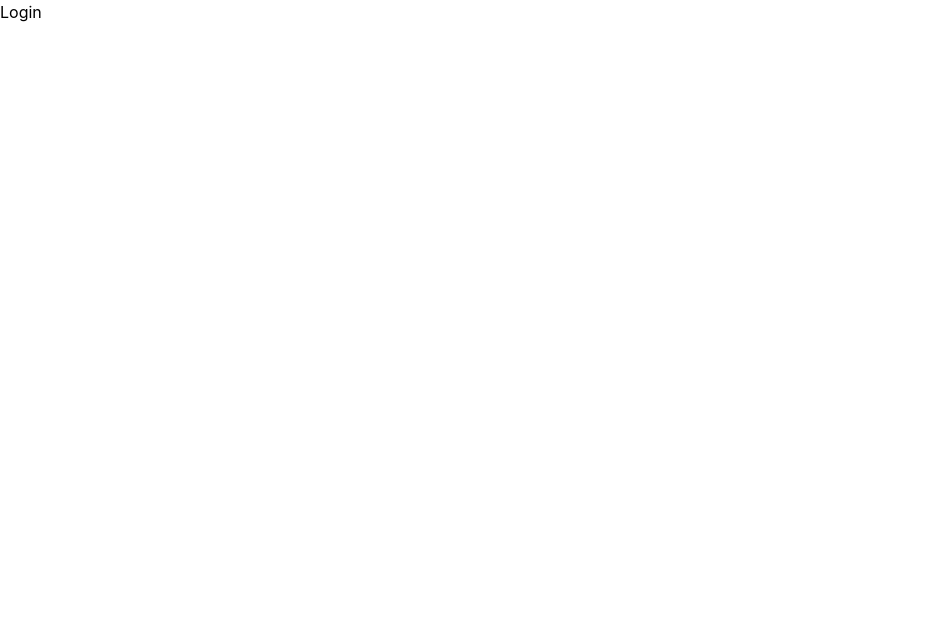
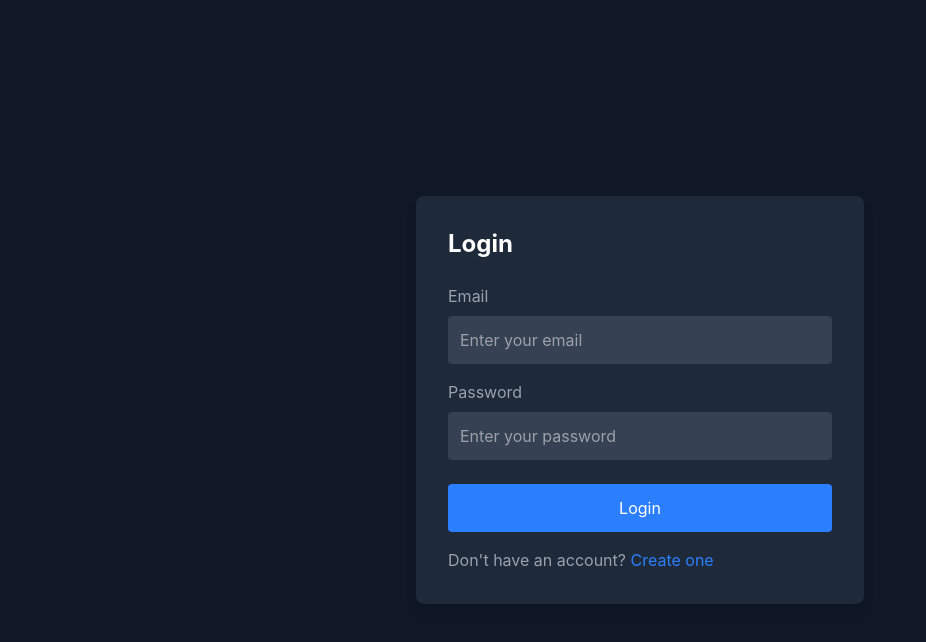
Before and after one commit to arhamofficial06/OMNIX, a React app in the folder frontend/: page /login in a window 1280 px wide. Shown: the top 642 px of the page, without its empty margins (0-926 px from the left). Built offline with nearby package versions, Linux system fonts and the light colour scheme; the HTML template or start-up script is replaced by a standard one.

Commit message:
Login page UI Created

```diff
--- /dev/null
+++ b/frontend/src/Pages/Login/Login.jsx
@@ -0,0 +1,49 @@
+import { Link } from "react-router-dom";
+
+const Login = () => {
+  return (
+    <div className="min-h-screen flex items-center justify-center bg-gray-900">
+      <div className="bg-gray-800 p-8 rounded-lg shadow-lg w-full max-w-md">
+        <h2 className="text-2xl font-bold text-white mb-6">Login</h2>
+        <form>
+          <div className="mb-4">
+            <label className="block text-gray-400 mb-2" htmlFor="email">
+              Email
+            </label>
+            <input
+              type="email"
+              id="email"
+              className="w-full p-3 rounded bg-gray-700 text-white focus:outline-none focus:ring-2 focus:ring-blue-500"
+              placeholder="Enter your email"
+            />
+          </div>
+          <div className="mb-6">
+            <label className="block text-gray-400 mb-2" htmlFor="password">
+              Password
+            </label>
+            <input
+              type="password"
+              id="password"
+              className="w-full p-3 rounded bg-gray-700 text-white focus:outline-none focus:ring-2 focus:ring-blue-500"
+              placeholder="Enter your password"
+            />
+          </div>
+          <button
+            type="submit"
+            className="w-full p-3 rounded bg-blue-500 text-white hover:bg-blue-600 focus:outline-none focus:ring-2 focus:ring-blue-500"
+          >
+            Login
+          </button>
+        </form>
+        <p className="text-gray-400 mt-4">
+          Don't have an account?{" "}
+          <Link to="/register" className="text-blue-500 hover:underline">
+            Create one
+          </Link>
+        </p>
+      </div>
+    </div>
+  );
+};
+
+export default Login;
--- /dev/null
+++ b/frontend/src/Pages/Login/index.js
@@ -0,0 +1 @@
+export { default } from "./Login";
--- /dev/null
+++ b/frontend/src/Pages/index.js
@@ -0,0 +1 @@
+export { default as Login } from "./Login";
--- a/frontend/src/index.css
+++ b/frontend/src/index.css
@@ -1,13 +1 @@
 @import "tailwindcss";
-
-* {
-  margin: 0;
-  padding: 0;
-  box-sizing: border-box;
-}
-
-html,
-body {
-  height: 100%;
-  width: 100%;
-}
--- a/frontend/src/routes/AppRoutes/AppRoutes.jsx
+++ b/frontend/src/routes/AppRoutes/AppRoutes.jsx
@@ -1,4 +1,5 @@
 import { BrowserRouter, Route, Routes } from "react-router-dom";
+import { Login } from "../../Pages";
 
 const AppRoutes = () => {
   return (
@@ -6,7 +7,7 @@ const AppRoutes = () => {
       <BrowserRouter>
         <Routes>
           <Route path="/" element={<div>Home</div>} />
-          <Route path="/login" element={<div>Login</div>} />
+          <Route path="/login" element={<Login />} />
           <Route path="/register" element={<div>Register</div>} />
         </Routes>
       </BrowserRouter>
```
Also changed, not shown: 2 other files (tests, documents, lock files or other folders).
